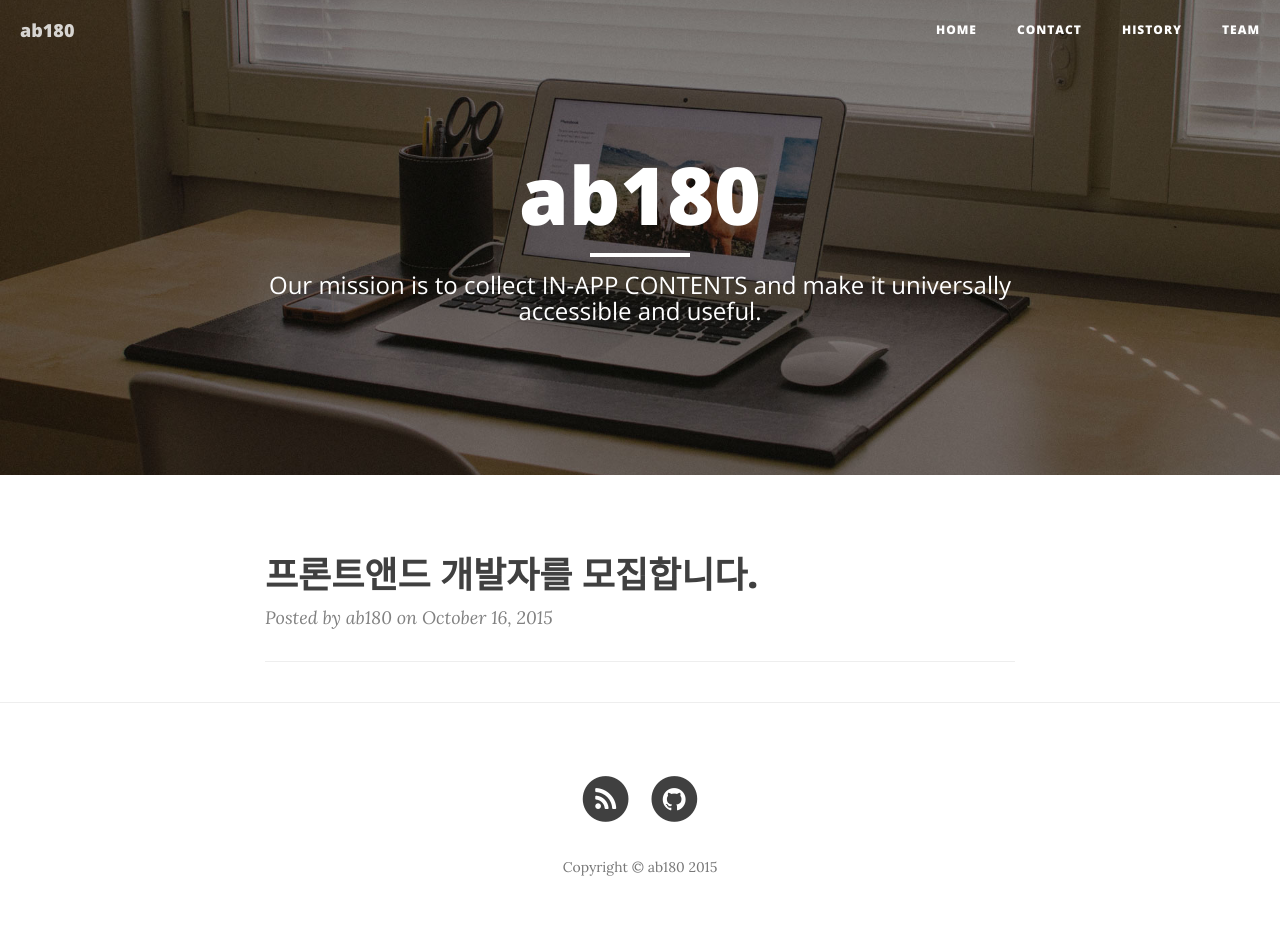
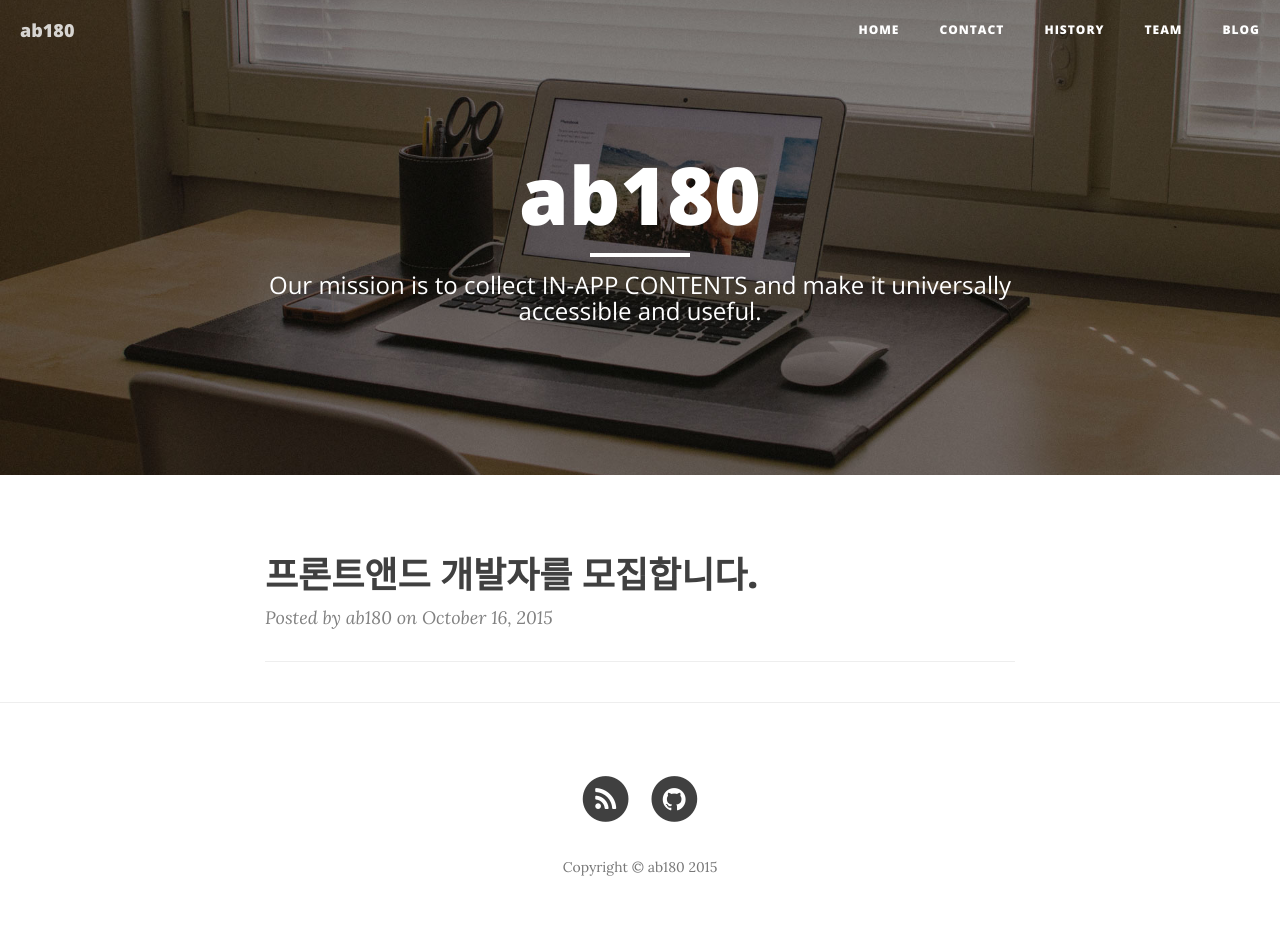
Before and after one commit to ab180/ab180.github.io, a Jekyll site: the page built from index.html, in a window 1280 px wide. Built offline with Jekyll 4.4.1, drawn with Linux system fonts in a browser that asks for light colours; nearby versions of some CDN libraries; the list of posts is cut into pages by our own code.

Commit message:
Added blog link

```diff
--- a/_includes/nav.html
+++ b/_includes/nav.html
@@ -23,6 +23,9 @@
                     <a href="{{ page.url | prepend: site.baseurl }}">{{ page.title }}</a>
                 </li>
                 {% endif %}{% endfor %}
+                <li>
+                    <a href="http://blog.udl.io/">BLOG</a>
+                </li>
             </ul>
         </div>
         <!-- /.navbar-collapse -->
```
Also changed, not shown: 1 other file.
